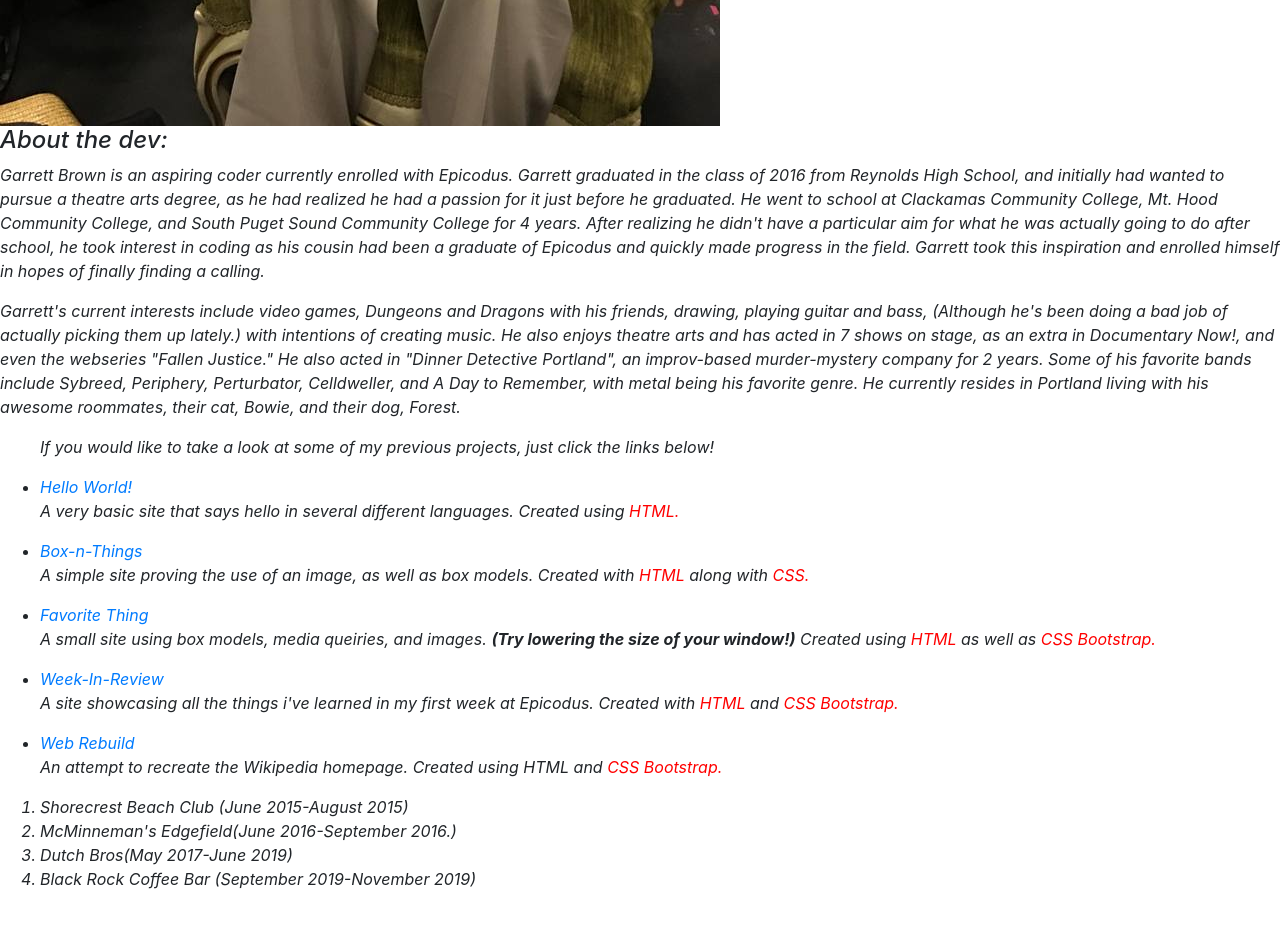
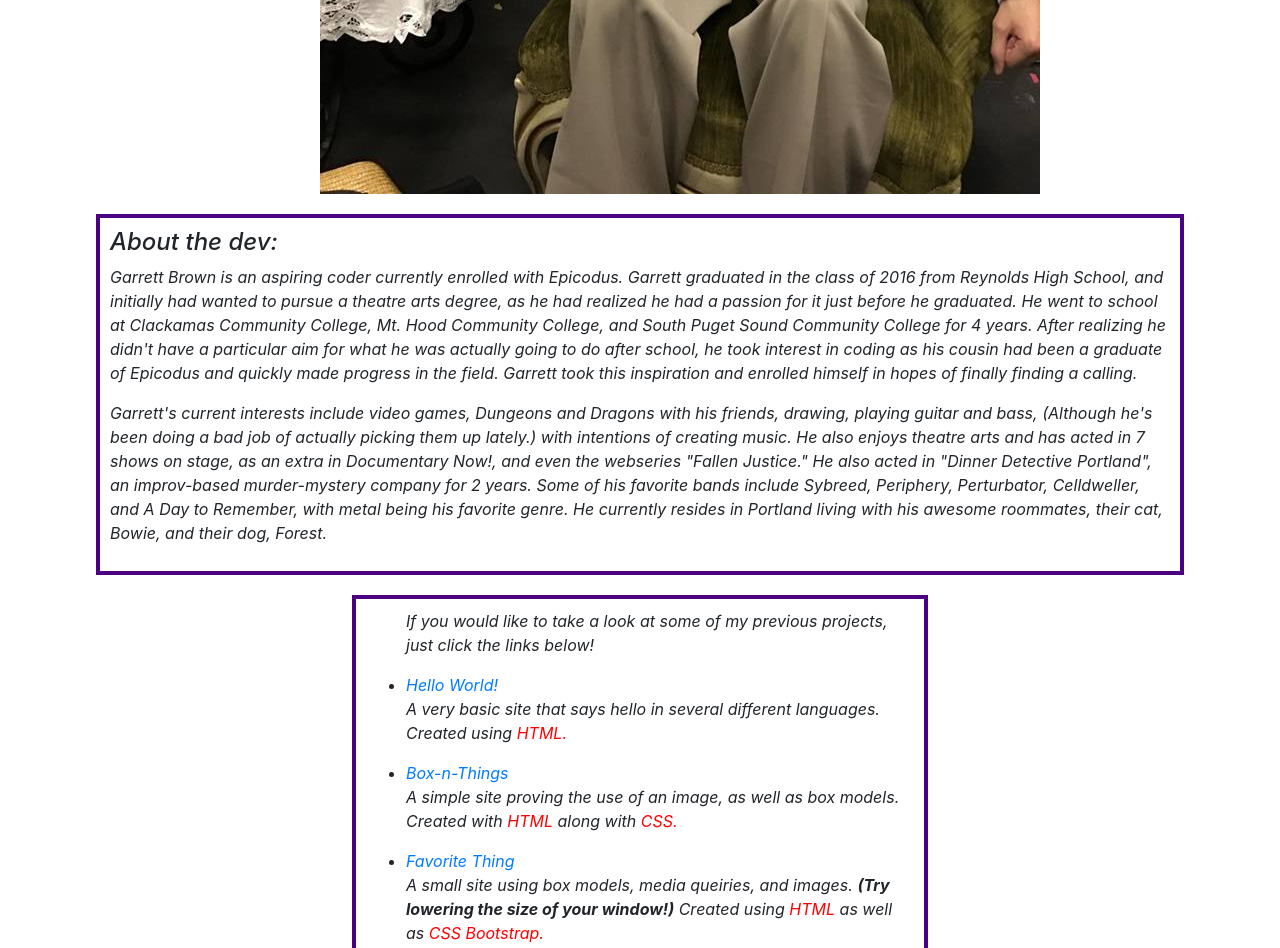
Before and after one commit to GarrettBrown-dev/My-Portfolio, a plain HTML site: page index.html in a window 1280 px wide. Shown: the part 880-1828 px from the top of the page. Before the commit the page ends 1787 px from the top, so only its background shows below. Drawn offline with Linux system fonts and the light colour scheme.

Commit message:
Added styling for box 2. changed border pixels.

```diff
--- a/css/styles.css
+++ b/css/styles.css
@@ -1,4 +1,5 @@
 h1 {font-size: xx-large;
+  text-align: center;
 }
 
 h2 {font-size: x-large;
@@ -6,3 +7,34 @@ h2 {font-size: x-large;
 
 .highlight {color: red
 }
+
+.box-1  {
+  border: 4px solid indigo;
+  padding: 10px;
+  background-color: white;
+  display: block;
+  margin: auto;
+  margin-top: 20px;
+  margin-bottom: 20px;
+  width: 85%;
+  box-sizing: border-box;
+}
+
+.box-2 {
+  border: 4px solid indigo;
+  padding: 10px;
+  background-color: white;
+  display: block;
+  margin: auto;
+  margin-top: 20px;
+  margin-bottom: 20px;
+  width: 45%;
+  box-sizing: border-box;
+  }
+
+.centered-image {
+  margin: auto;
+  width: 50%;
+  height: auto;
+  display: block;
+}
```
